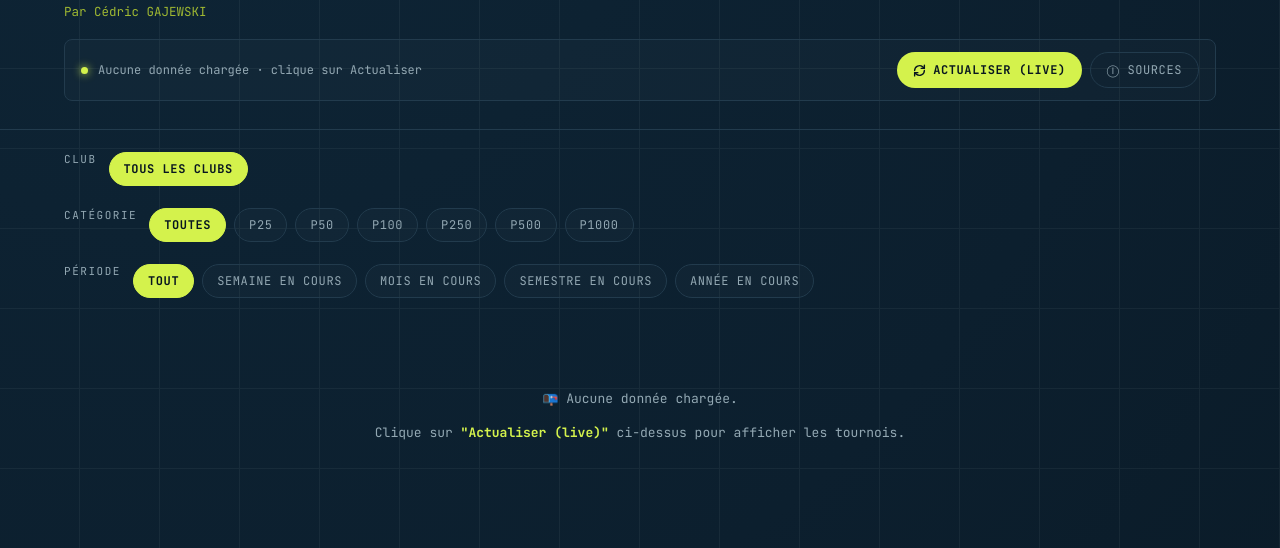
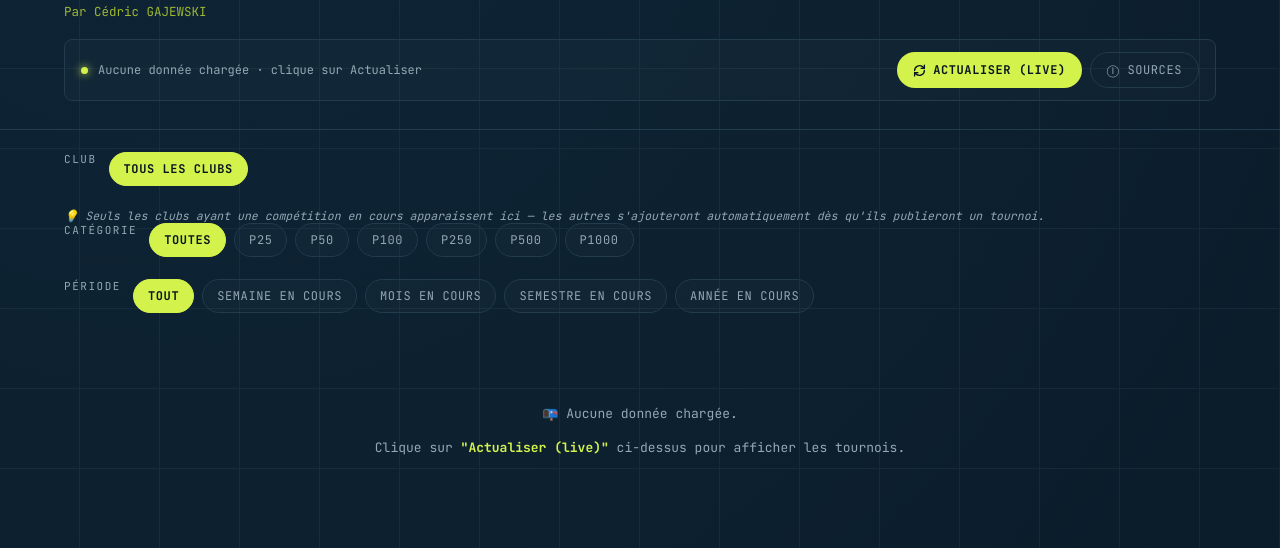
Before and after one commit to cedricgajewski/padel-calendrier-reunion, a website: page index.html in a window 1280 px wide. Shown: the part 252-800 px from the top of the page. Drawn offline with nearby package versions, Linux system fonts and the light colour scheme.

Commit message:
Update index.html

```diff
--- a/index.html
+++ b/index.html
@@ -454,6 +454,9 @@
 
 <div class="controls">
   <div class="filter-group" id="clubFilters"></div>
+</div>
+<div class="controls" style="padding-top:0; padding-bottom:0;">
+  <span style="font-family:'JetBrains Mono', monospace; font-size:11.5px; color:var(--chalk-dim); font-style:italic;">💡 Seuls les clubs ayant une compétition en cours apparaissent ici — les autres s'ajouteront automatiquement dès qu'ils publieront un tournoi.</span>
 </div>
 <div class="controls" style="padding-top:0;">
   <div class="filter-group" id="tierFilters"></div>
```
